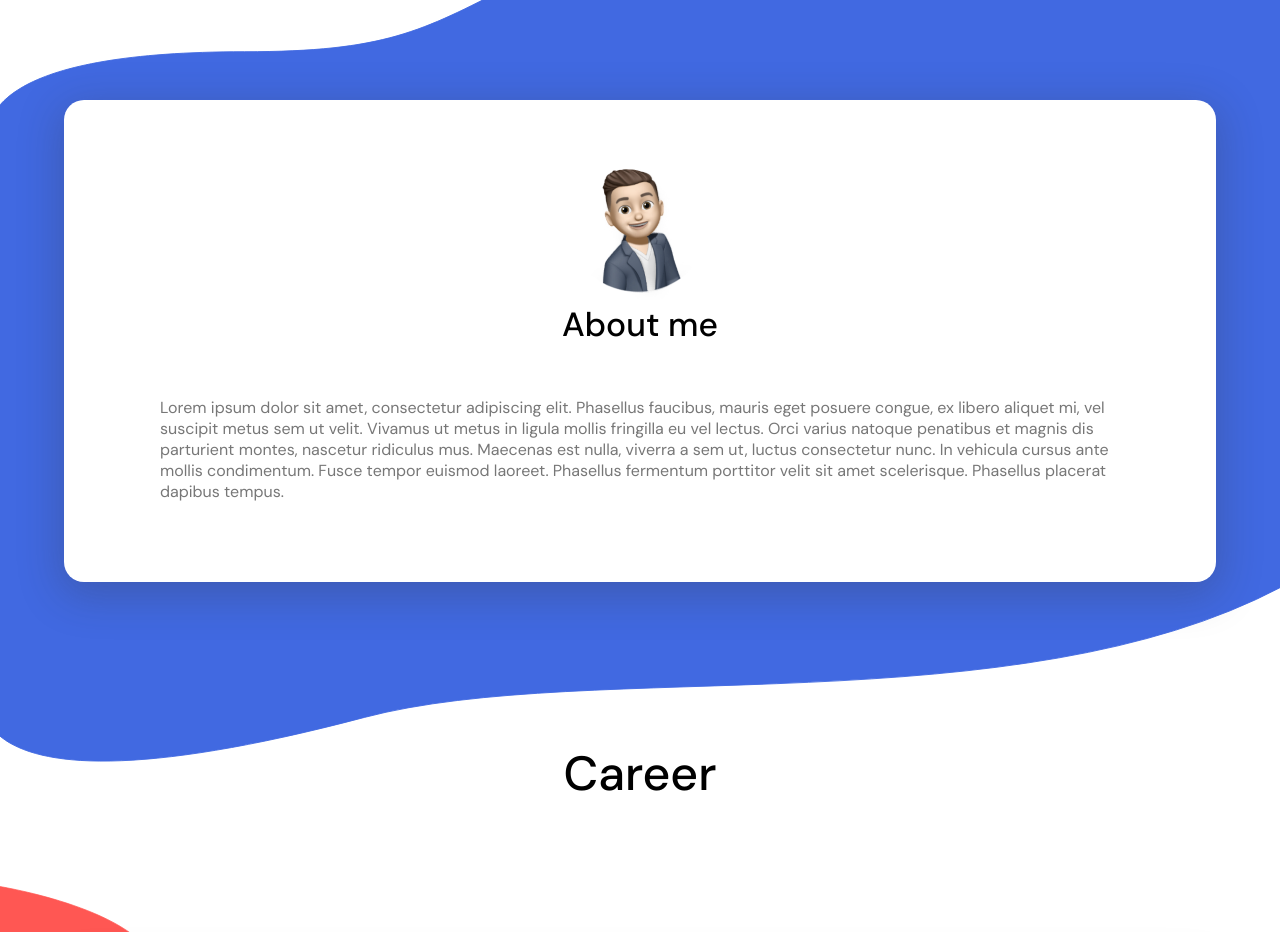
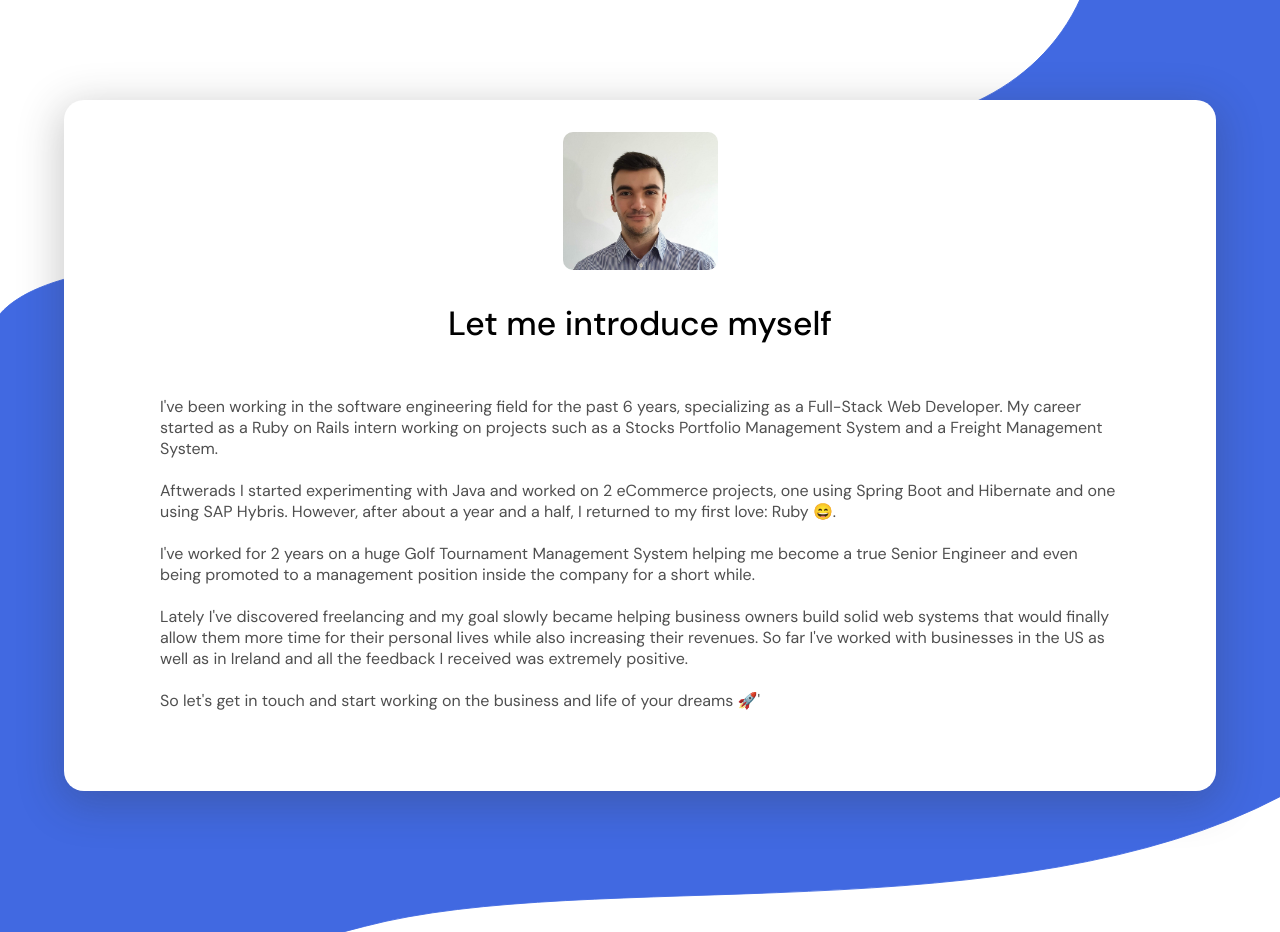
Before and after one commit to butiricristian/personal-website, a Next.js app: page / in a window 1280 px wide. Shown: the part 780-1712 px from the top of the page. Built offline with nearby package versions, Linux system fonts and the light colour scheme.

Commit message:
Add copy to about section

```diff
--- a/components/sections/AboutSection.js
+++ b/components/sections/AboutSection.js
@@ -1,18 +1,38 @@
 import styles from '../../styles/About.module.css'
 import Card from '../common/Card'
 import avatar from '../../public/Avatar.png'
+import avatar2 from '../../public/toptal-profile.jpg'
 import graphics1 from '../../public/graphics/Graphics 1.svg'
 import Image from 'next/image'
 
 export default function AboutSection() {
-  const aboutMe = 'Lorem ipsum dolor sit amet, consectetur adipiscing elit. Phasellus faucibus, mauris eget posuere congue, ex libero aliquet mi, vel suscipit metus sem ut velit. Vivamus ut metus in ligula mollis fringilla eu vel lectus. Orci varius natoque penatibus et magnis dis parturient montes, nascetur ridiculus mus. Maecenas est nulla, viverra a sem ut, luctus consectetur nunc. In vehicula cursus ante mollis condimentum. Fusce tempor euismod laoreet. Phasellus fermentum porttitor velit sit amet scelerisque. Phasellus placerat dapibus tempus.'
+  const aboutMe = (
+    <>
+      I've been working in the software engineering field for the past 6 years, specializing as a
+      Full-Stack Web Developer. My career started as a Ruby on Rails intern working on projects such as a
+      Stocks Portfolio Management System and a Freight Management System.
+      <br/><br/>
+      Aftwerads I started experimenting with Java and worked on 2 eCommerce projects, one using Spring Boot and Hibernate
+      and one using SAP Hybris. However, after about a year and a half, I returned to my first love: Ruby 😄.
+      <br/><br/>
+      I've worked for 2 years on a huge Golf Tournament Management System helping me become a true Senior Engineer
+      and even being promoted to a management position inside the company for a short while.
+      <br/><br/>
+      Lately I've discovered freelancing and my goal slowly became helping business owners build solid web systems
+      that would finally allow them more time for their personal lives while also increasing their revenues.
+      So far I've worked with businesses in the US as well as in Ireland and all the feedback I received
+      was extremely positive.
+      <br/><br/>
+      So let's get in touch and start working on the business and life of your dreams 🚀'
+    </>
+  )
 
   return (
     <section id="about" className={styles.container}>
       <Image src={graphics1} className={styles.graphics1} alt="graphics"/>
       <Card>
-        <Image src={avatar} alt="avatar"/>
-        <h4 className={styles.cardTitle}>About me</h4>
+        <Image src={avatar2} alt="avatar" className={styles.avatar} />
+        <h4 className={styles.cardTitle}>Let me introduce myself</h4>
         <div className={styles.content}>
           <p>{aboutMe}</p>
         </div>
--- a/styles/About.module.css
+++ b/styles/About.module.css
@@ -29,6 +29,13 @@
 .cardTitle {
   font-weight: 500;
   color: black;
+  margin-top: 2rem;
+}
+
+.avatar {
+  width: 155px;
+  /* height: 140px; */
+  border-radius: 10px;
 }
 
 @media only screen and (max-width: 600px) {
--- a/styles/globals.css
+++ b/styles/globals.css
@@ -74,7 +74,7 @@ h4 {
 p {
   font-size: 1rem;
   font-weight: 200;
-  color: var(--text-secondary);
+  color: var(--text-tertiary);
 }
 
 @media only screen and (max-width: 768px) {
```
Also changed, not shown: public/toptal-profile.jpg (added).
